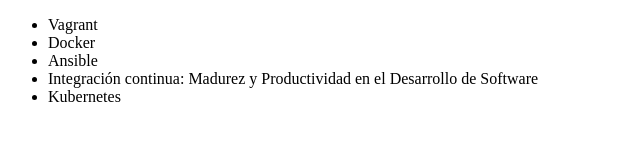
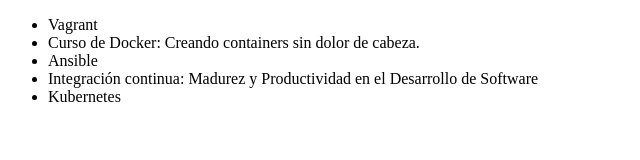
Before and after one commit to jorge21447/alura-git, a plain HTML site: page index.html in a window 1280 px wide. Shown: the whole page, without its empty margins (0-640 px from the left). Drawn offline with Linux system fonts and the light colour scheme.

Commit message:
Nombre del curso de Docker

```diff
--- a/index.html
+++ b/index.html
@@ -7,7 +7,7 @@
 <body>
      <ul>
          <li> Vagrant</li>
-         <li> Docker</li>
+         <li> Curso de Docker: Creando containers sin dolor de cabeza.</li>
          <li> Ansible</li>
          <li> Integración continua: Madurez y Productividad en el Desarrollo de Software</li>
          <li>Kubernetes</li>
```
